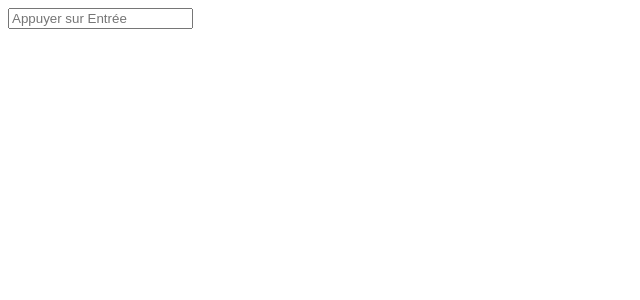
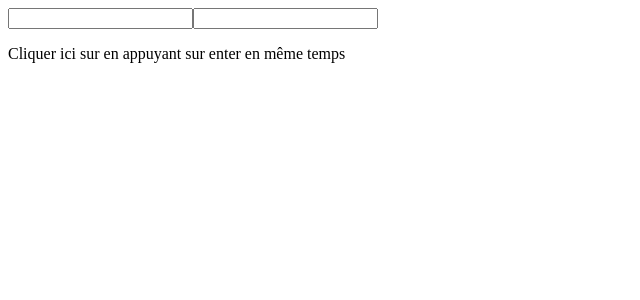
Before and after one commit to BStormTraining-Vue-js/Demo1, a Vue app: page / in a window 1280 px wide. Shown: the top 300 px of the page, without its empty margins (0-640 px from the left). Built offline with nearby package versions, Linux system fonts and the light colour scheme.

Commit message:
key modifier

```diff
--- a/src/App.vue
+++ b/src/App.vue
@@ -1,13 +1,14 @@
 <script setup>
-const keyUpEnterHanler = (event) => {
-    // inutile d'ajouter
-    // if (event.key === 'Enter')
-        alert(event.target.value);
-};
+const log = console.log
 </script>
 
 <template>
-    <input type="text" @keyup.enter="keyUpEnterHanler" placeholder="Appuyer sur Entrée" />
+    <!-- se déclenchera si la touche enter est relevée -->
+    <input @keyup.enter="log('enter')">
+    <!-- se déclenchera si les touches alt et enter sont baissées -->
+    <input @keydown.alt.enter="log('alt + enter')">
+    <!-- se déclenchera si la touche ctrl est baissée au moment du click  -->
+    <p @click.ctrl="log('click + ctrl')">Cliquer ici sur en appuyant sur enter en même temps</p>
 </template>
 
 <style scoped>
```
